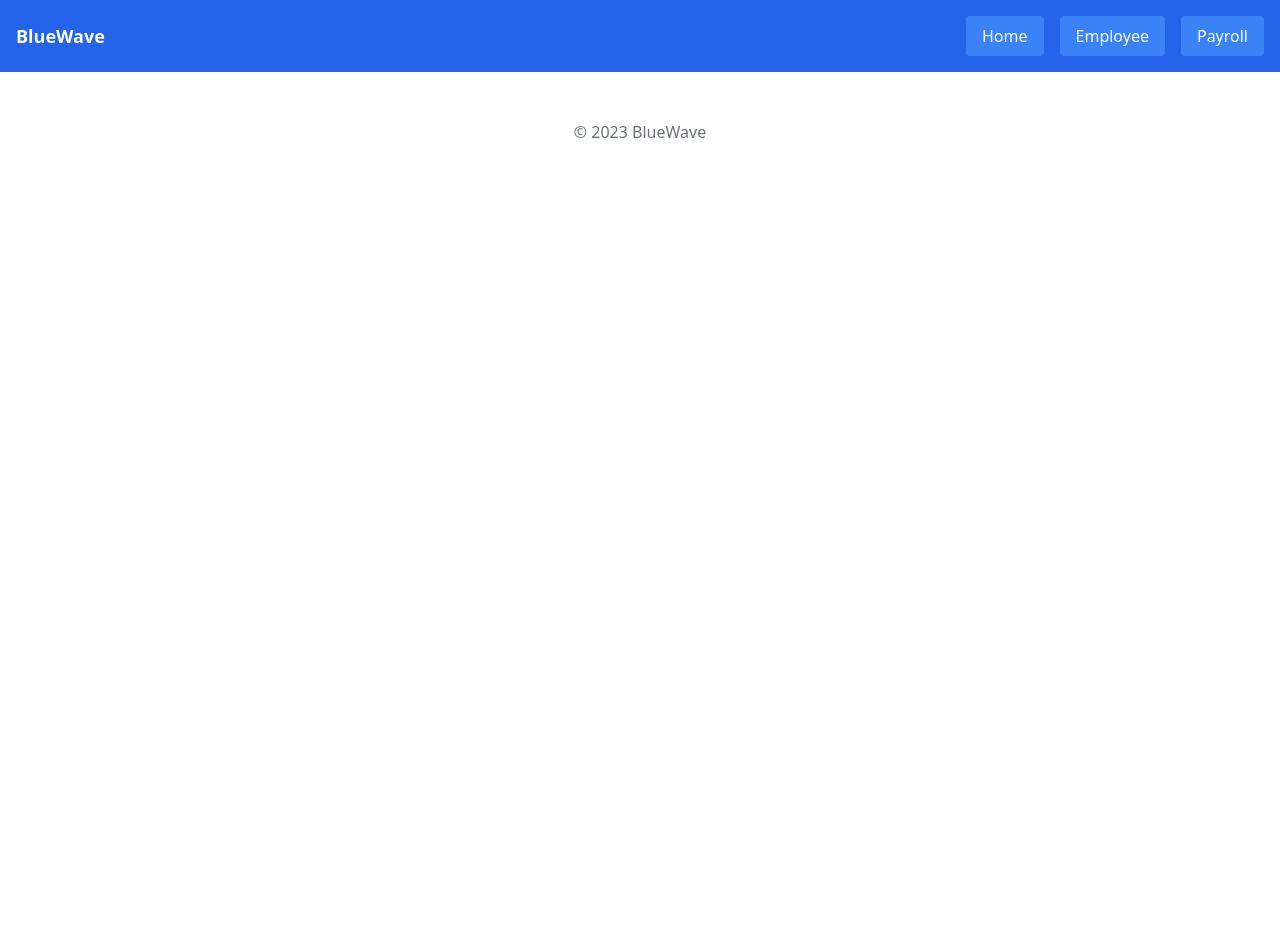
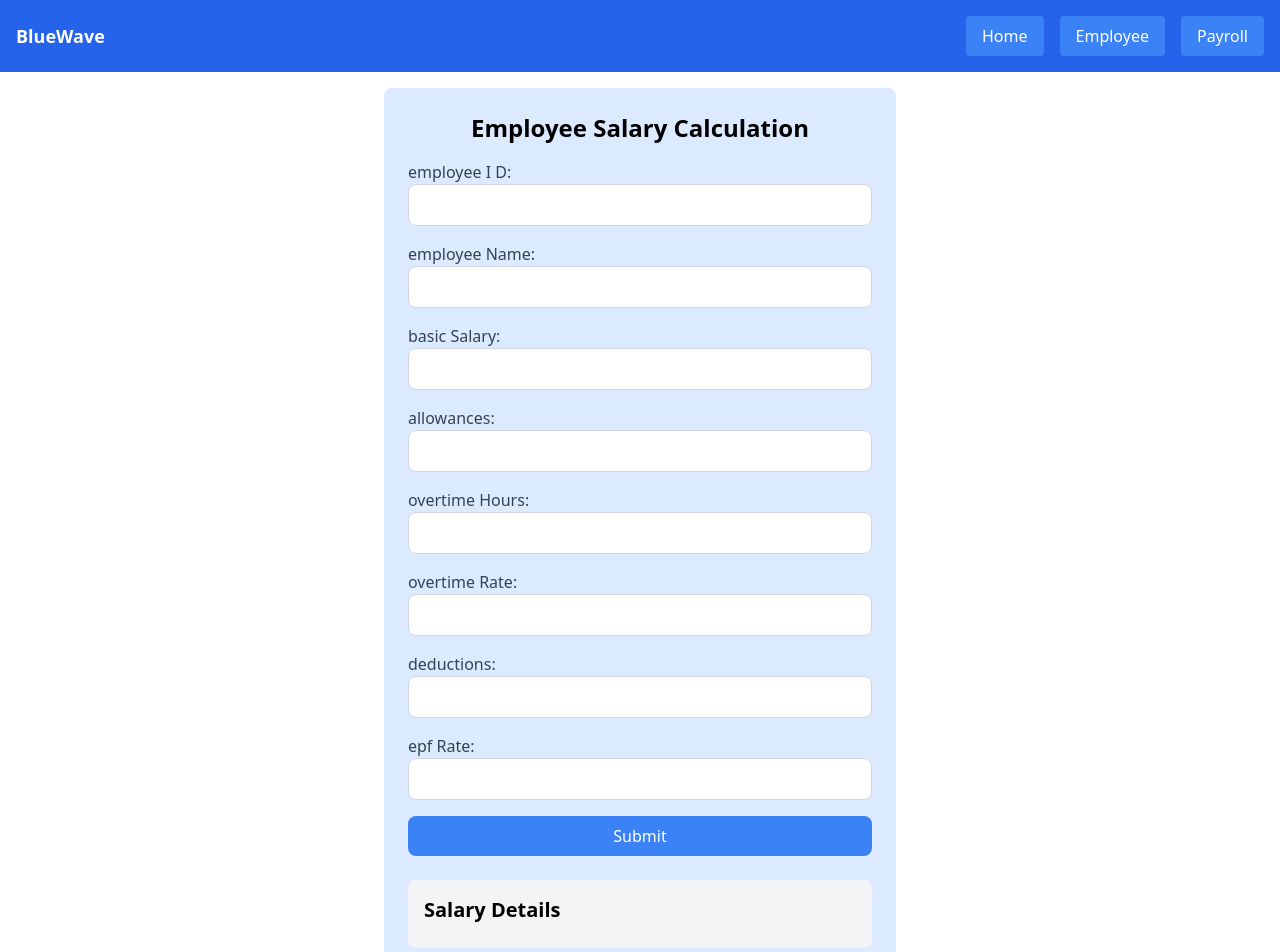
Before and after one commit to OmeshSachethana/BlueWave, a React (Create React App) app in the folder admin/: page /payroll in a window 1280 px wide. Shown: the top 952 px of the page. Before the commit the page ends 800 px from the top, so only its background shows below. Built offline with nearby package versions, Linux system fonts and the light colour scheme; the HTML template or start-up script is replaced by a standard one.

Commit message:
payroll calculation

```diff
--- a/admin/src/App.js
+++ b/admin/src/App.js
@@ -2,6 +2,7 @@ import React from "react";
 import { BrowserRouter as Router, Route, Routes } from "react-router-dom";
 import Navbar from "./components/Navbar";
 import Employee from "./pages/Employee";
+import EmployeeSalaryForm from './pages/EmployeeSalaryForm';
 
 function App() {
   return (
@@ -23,6 +24,7 @@ function App() {
               }
             /> */}
             <Route path="/employee" element={<Employee />} />
+            <Route path="/payroll" element={<EmployeeSalaryForm />} />
             {/* Add other routes here as needed */}
           </Routes>
         </main>
--- a/admin/src/app/store.js
+++ b/admin/src/app/store.js
@@ -1,8 +1,10 @@
 import { configureStore } from '@reduxjs/toolkit';
 import employeeReducer from '../features/employee/employeeSlice';
+import salaryReducer from '../features/employee/salarySlice';
 
 export const store = configureStore({
   reducer: {
     employees: employeeReducer,
+    salary: salaryReducer
   },
 });
--- /dev/null
+++ b/admin/src/features/employee/salarySlice.js
@@ -0,0 +1,44 @@
+// src/features/salarySlice.js
+import { createSlice, createAsyncThunk } from '@reduxjs/toolkit';
+import axios from 'axios';
+
+const apiUrl = process.env.REACT_APP_BACKEND_URL;
+
+// Async thunk to create employee salary
+export const createEmployeeSalary = createAsyncThunk(
+  'salary/createEmployeeSalary',
+  async (salaryData, { rejectWithValue }) => {
+    try {
+      const response = await axios.post(`${apiUrl}/api/employeesSalary`, salaryData);
+      return response.data;
+    } catch (error) {
+      return rejectWithValue(error.response.data);
+    }
+  }
+);
+
+const salarySlice = createSlice({
+  name: 'salary',
+  initialState: {
+    salary: null,
+    status: 'idle',
+    error: null,
+  },
+  reducers: {},
+  extraReducers: (builder) => {
+    builder
+      .addCase(createEmployeeSalary.pending, (state) => {
+        state.status = 'loading';
+      })
+      .addCase(createEmployeeSalary.fulfilled, (state, action) => {
+        state.status = 'succeeded';
+        state.salary = action.payload.salary;
+      })
+      .addCase(createEmployeeSalary.rejected, (state, action) => {
+        state.status = 'failed';
+        state.error = action.payload.message;
+      });
+  },
+});
+
+export default salarySlice.reducer;
--- /dev/null
+++ b/admin/src/pages/EmployeeSalaryForm.js
@@ -0,0 +1,102 @@
+import React, { useState } from 'react';
+import { useDispatch, useSelector } from 'react-redux';
+import { createEmployeeSalary } from '../features/employee/salarySlice';
+
+const EmployeeSalaryForm = () => {
+  const dispatch = useDispatch();
+  const { status, error, salaryDetails } = useSelector((state) => state.salary);
+
+  const [formData, setFormData] = useState({
+    employeeID: '',
+    employeeName: '',
+    basicSalary: '',
+    allowances: '',
+    overtimeHours: '',
+    overtimeRate: '',
+    deductions: '',
+    epfRate: '',
+  });
+
+  const handleChange = (e) => {
+    setFormData({
+      ...formData,
+      [e.target.name]: e.target.value,
+    });
+  };
+
+  const handleSubmit = (e) => {
+    e.preventDefault();
+    const salaryData = {
+      employeeID: formData.employeeID,
+      basicSalary: parseFloat(formData.basicSalary),
+      allowances: parseFloat(formData.allowances),
+      overtimeHours: parseFloat(formData.overtimeHours),
+      overtimeRate: parseFloat(formData.overtimeRate),
+      deductions: parseFloat(formData.deductions),
+      epfRate: parseFloat(formData.epfRate),
+    };
+    dispatch(createEmployeeSalary(salaryData));
+  };
+
+  const calculateGrossSalary = () => {
+    const basicSalary = parseFloat(formData.basicSalary) || 0;
+    const allowances = parseFloat(formData.allowances) || 0;
+    const overtimeHours = parseFloat(formData.overtimeHours) || 0;
+    const overtimeRate = parseFloat(formData.overtimeRate) || 0;
+    return basicSalary + allowances + (overtimeHours * overtimeRate);
+  };
+
+  const calculateEPFContribution = () => {
+    const grossSalary = calculateGrossSalary();
+    const epfRate = parseFloat(formData.epfRate) || 0;
+    return (grossSalary * epfRate) / 100;
+  };
+
+  const calculateTotalDeductions = () => {
+    const deductions = parseFloat(formData.deductions) || 0;
+    return deductions + calculateEPFContribution();
+  };
+
+  return (
+    <div className="max-w-lg mx-auto p-6 bg-blue-100 rounded-lg">
+      <h1 className="text-2xl font-bold text-center mb-4">Employee Salary Calculation</h1>
+      <form onSubmit={handleSubmit} className="space-y-4">
+        {['employeeID', 'employeeName', 'basicSalary', 'allowances', 'overtimeHours', 'overtimeRate', 'deductions', 'epfRate'].map((field) => (
+          <div key={field}>
+            <label className="block text-gray-700">{field.replace(/([A-Z])/g, ' $1')}:</label>
+            <input
+              type="text"
+              name={field}
+              value={formData[field]}
+              onChange={handleChange}
+              className="w-full p-2 border border-gray-300 rounded-lg"
+              required
+            />
+          </div>
+        ))}
+        <button
+          type="submit"
+          className="w-full p-2 bg-blue-500 text-white rounded-lg hover:bg-blue-600"
+        >
+          Submit
+        </button>
+      </form>
+
+      {/* Display salary details */}
+      <div className="mt-6 bg-gray-100 p-4 rounded-lg">
+        <h2 className="text-xl font-semibold mb-2">Salary Details</h2>
+        {status === 'loading' && <p>Loading...</p>}
+        {error && <p className="text-red-500">{error}</p>}
+        {status === 'succeeded' && (
+          <div>
+            <p><strong>Gross Salary:</strong> ${calculateGrossSalary().toFixed(2)}</p>
+            <p><strong>EPF Contribution:</strong> ${calculateEPFContribution().toFixed(2)}</p>
+            <p><strong>Total Deductions:</strong> ${calculateTotalDeductions().toFixed(2)}</p>
+          </div>
+        )}
+      </div>
+    </div>
+  );
+};
+
+export default EmployeeSalaryForm;
```
